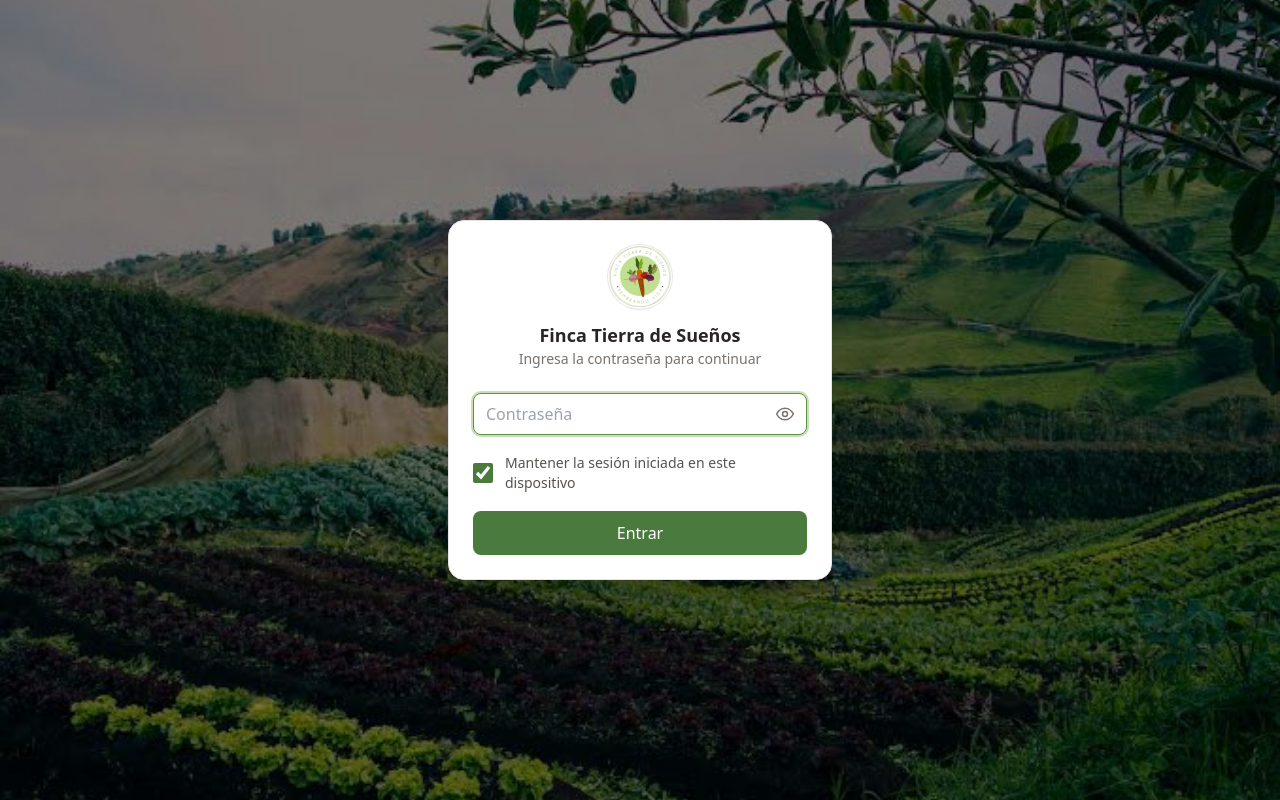
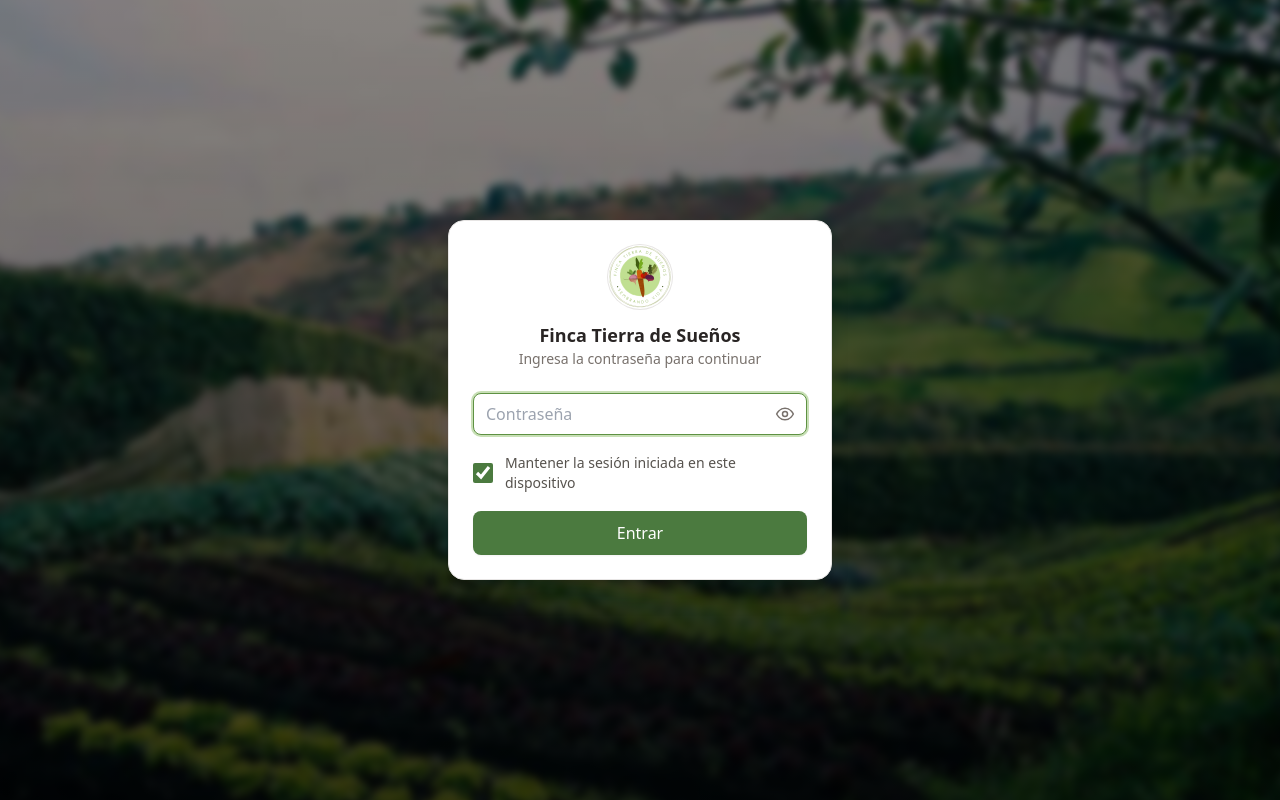
Before and after one commit to nonocr/TDSGanaderiaMovil, a Next.js app: page /login in a window 1280 px wide. Built offline with nearby package versions, Linux system fonts and the light colour scheme.

Commit message:
Login: fondo visible sin sesion y suavizado; tema junto a cerrar sesion

```diff
--- a/src/app/login/page.tsx
+++ b/src/app/login/page.tsx
@@ -14,17 +14,21 @@ export default async function LoginPage({
 
   return (
     <div className="fixed inset-0 z-50 grid place-items-center bg-stone-900 px-4">
-      {/* Imagen de fondo que cubre toda la pantalla */}
+      {/* Imagen de fondo que cubre toda la pantalla. Un desenfoque leve a propósito disimula que
+          la foto es de baja resolución; el scale evita que el blur deje bordes transparentes. */}
       <Image
         src="/fondoTDS.jpg"
         alt=""
         fill
         priority
         sizes="100vw"
-        className="object-cover"
+        className="scale-105 object-cover blur-sm"
       />
-      {/* Capa oscura semitransparente para que la tarjeta y el texto se lean bien */}
-      <div className="absolute inset-0 bg-black/50" aria-hidden="true" />
+      {/* Capa oscura con degradado: oscurece abajo para que la tarjeta y el texto se lean bien. */}
+      <div
+        className="absolute inset-0 bg-gradient-to-b from-black/45 via-black/55 to-black/70"
+        aria-hidden="true"
+      />
       <div className="relative w-full max-w-sm rounded-2xl border border-stone-200 bg-white p-6 shadow-xl dark:border-stone-800 dark:bg-stone-900">
         <div className="mb-6 flex flex-col items-center gap-3 text-center">
           <Image
--- a/src/components/Navegacion.tsx
+++ b/src/components/Navegacion.tsx
@@ -108,16 +108,16 @@ function Sidebar() {
       </nav>
 
       <div className="mx-5 border-t border-stone-100 dark:border-stone-800" />
-      <div className="flex items-center gap-2 px-4 py-4">
+      <div className="m-4 flex items-center gap-2">
+        <button
+          onClick={cerrarSesion}
+          className="flex flex-1 items-center gap-2 rounded-lg px-3 py-2 text-left text-sm text-stone-500 transition-colors hover:bg-stone-100 dark:text-stone-400 dark:hover:bg-stone-800"
+        >
+          <IconoSalir className="h-4 w-4 shrink-0" />
+          Cerrar sesión
+        </button>
         <ToggleTema />
       </div>
-      <button
-        onClick={cerrarSesion}
-        className="mx-4 mb-4 flex items-center gap-2 rounded-lg px-3 py-2 text-left text-sm text-stone-500 transition-colors hover:bg-stone-100 dark:text-stone-400 dark:hover:bg-stone-800"
-      >
-        <IconoSalir className="h-4 w-4" />
-        Cerrar sesión
-      </button>
     </div>
   );
 }
--- a/src/middleware.ts
+++ b/src/middleware.ts
@@ -55,7 +55,8 @@ export async function middleware(req: NextRequest) {
 }
 
 export const config = {
-  // Todo excepto archivos estáticos de Next, las imágenes públicas, el manifest de la app
-  // instalable (el sistema lo pide sin cookie de sesión) y el service worker (public/sw.js).
-  matcher: ["/((?!_next/static|_next/image|favicon.png|favicon.ico|logo.png|iconos/|manifest.webmanifest|sw.js).*)"],
+  // Todo excepto archivos estáticos de Next, las imágenes públicas (logo y fondo del login,
+  // que se ven sin sesión), el manifest de la app instalable (el sistema lo pide sin cookie
+  // de sesión) y el service worker (public/sw.js).
+  matcher: ["/((?!_next/static|_next/image|favicon.png|favicon.ico|logo.png|fondoTDS.jpg|iconos/|manifest.webmanifest|sw.js).*)"],
 };
```
